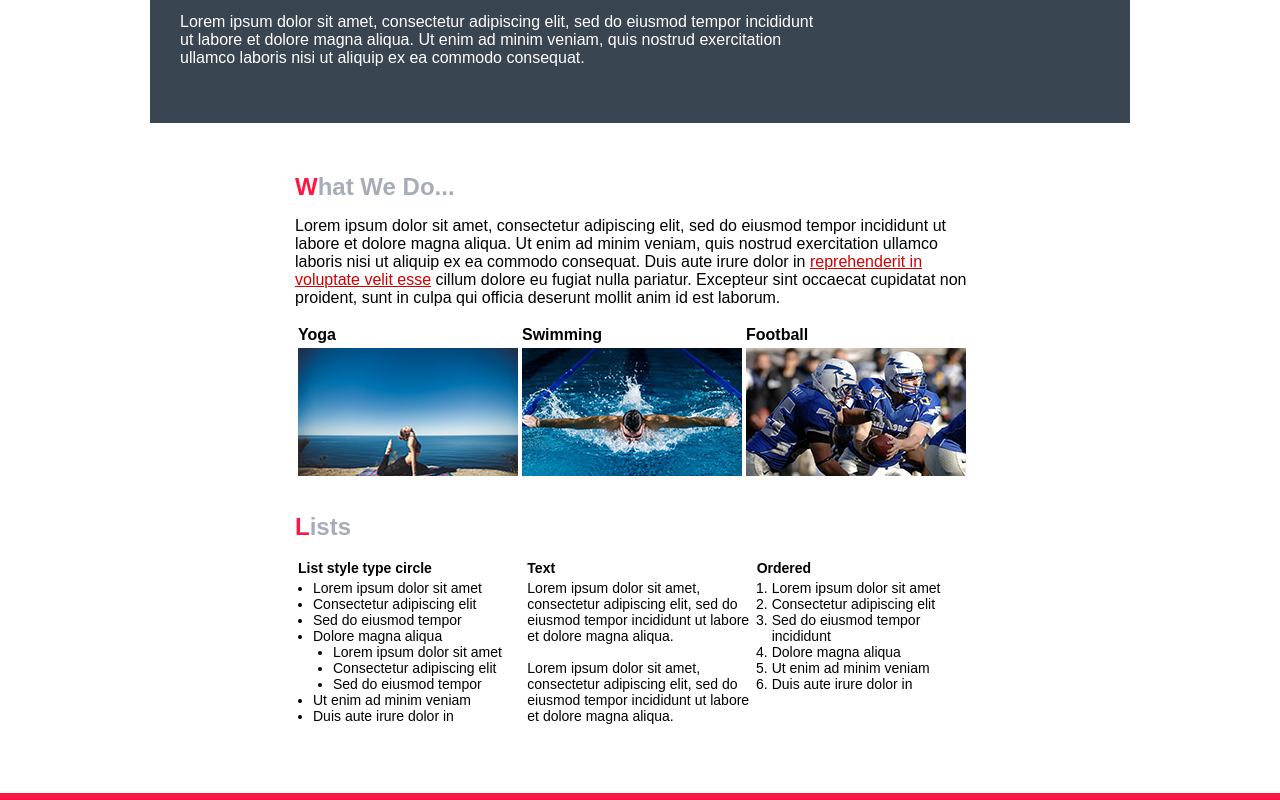
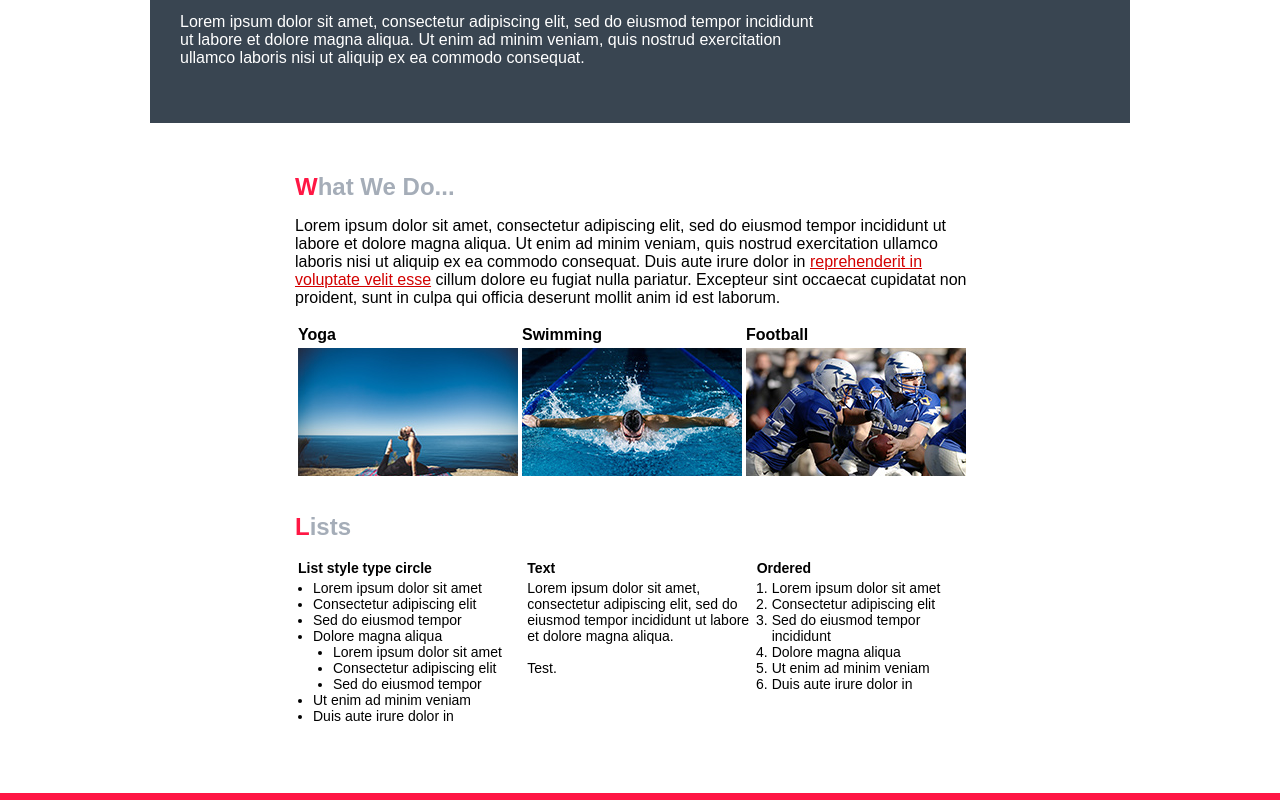
Before and after one commit to morgulkh/dz4, a plain HTML site: page index.html in a window 1280 px wide. Shown: the part 162-962 px from the top of the page. Drawn offline with Linux system fonts and the light colour scheme.

Commit message:
edited <p>

```diff
--- a/index.html
+++ b/index.html
@@ -75,7 +75,7 @@
                         </td>
                         <td>
                             <p>Lorem ipsum dolor sit amet, consectetur adipiscing elit, sed do eiusmod tempor incididunt ut labore et dolore magna aliqua.</p>
-                            <p>Lorem ipsum dolor sit amet, consectetur adipiscing elit, sed do eiusmod tempor incididunt ut labore et dolore magna aliqua.</p>
+                            <p>Test.</p>
                         </td>
                         <td>
                             <ol>
```
